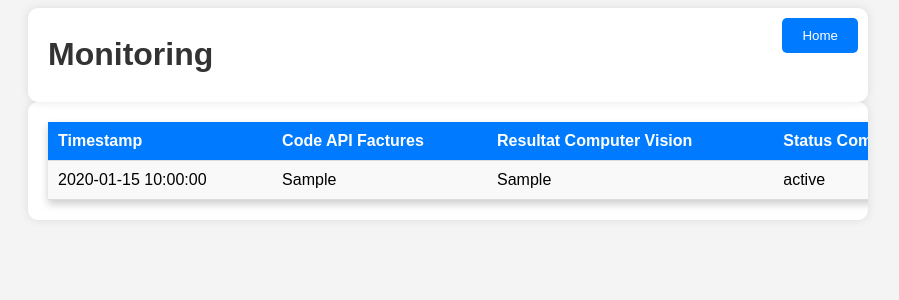
After one commit to data-IA-2023/OCR-Paolo, a FastAPI app: template templates/monitoring.html in a window 1280 px wide. The commit adds this page. Shown: the top 300 px of the page, without its empty margins (192-1091 px from the left). Run offline with FastAPI, Linux system fonts and the light colour scheme; the template is opened without the code that fills it: most values are stand-ins (such as "Sample title", 1, 10 or a date in 2020); parts of the project's set-up code (start-up, migrations or seed data) failed here and were passed over.

Commit message:
push final

```diff
--- a/main.py
+++ b/main.py
@@ -3,63 +3,103 @@ from fastapi.responses import HTMLResponse
 from fastapi.templating import Jinja2Templates
 import requests
 from datetime import datetime
-from computervision import infofacture
-from database import infotodb, getIDfromdb
+from qrcode import decodeQR
+from computervision import extractTextFromImage
+from regex import regextodict
+from database import infotodb, getIDfromdb, getclientinfo, getinfomonitoring, monitoring
 import logging
 
 app = FastAPI()
 templates = Jinja2Templates(directory="templates")
 
+def infofacture(facture):
+    base_url = "https://invoiceocrp3.azurewebsites.net/invoices"
+    url = f"{base_url}/{facture}"
+    Code_API_factures = requests.get(url, headers={'accept': 'application/json'}).status_code
+    ocr = extractTextFromImage(url)
+    text = ocr['Result']
+    status_ocr = str(ocr['Status'])
+    qr = decodeQR(url)
+    qr_info = qr['Result']
+    qr_monitor = qr['Monitor']
+    #-----Car on utilise tous les services dans cette function, on appele notre monitoring maintenant------
+    monitoring(Code_API_factures, text, status_ocr, qr_monitor)
+    #la "magie" de tourner notre ligne de l'ocr a un dictionaire utilisable
+    invoice_data = regextodict(text)
+    #et avec .update on peut agreger un dictionaire a un autre pour combiner le code qr
+    invoice_data.update(qr_info)
+    return {'codeapi':Code_API_factures, 'invoice':invoice_data}
+
 @app.post("/refresh")
 async def refresh(request: Request):
-    allinvoices = []
-    global date
-    api_url = "https://invoiceocrp3.azurewebsites.net/invoices"
-    date = {'date': '2019-12-18 09:28:00'}
-    try:
-        while datetime.strptime(date['date'], '%Y-%m-%d %H:%M:%S') <= datetime.today().replace(hour=0, minute=0, second= 0):
-            response = requests.get(api_url, headers={'accept': 'application/json'}, params={'start_date': date['date']})
-            if response.status_code == 200:
-                data = response.json()
-                for item in data['invoices']:
-                    allinvoices.append(item['no'])
-                    date.update({'date': item['dt']})
-            else:
-                logging.exception("Failed to fetch data from API:")
-                return {"error": f"ERROR: Reponse API {response.status_code}"}
-        for facture in allinvoices:
-            if facture.split('-')[0] not in getIDfromdb():
-                try:
-            #-----OCR de facture----------
-                    invoice = infofacture(facture)
-                    invoice_data = invoice['invoice']
-            #----Mettre a jour la base des données si il y a une facture qui est pas déjà-------
-                    infotodb(invoice_data)
-                except Exception as error:
-                    print(error)
-                    invoice_data = None
-                    if invoice['codeapi'] != 200:
-                        break
-
-    except Exception as error:
-        logging.exception("An error occurred while refreshing invoices:")
-        return {"error": "An error occurred while refreshing invoices. Please check logs for more information."}
+	allinvoices = []
+	global date
+	api_url = "https://invoiceocrp3.azurewebsites.net/invoices"
+	date = {'date': '2024-01-01 00:00:00'}
+	try:
+		while datetime.strptime(date['date'], '%Y-%m-%d %H:%M:%S') <= datetime.today().replace(hour=0, minute=0, second= 0):
+			response = requests.get(api_url, headers={'accept': 'application/json'}, params={'start_date': date['date']})
+			if response.status_code == 200:
+				data = response.json()
+				for item in data['invoices']:
+					allinvoices.append(item['no'])
+					date.update({'date': item['dt']})
+			else:
+				logging.exception("Failed to fetch data from API:")
+				return {"error": f"ERROR: Reponse API {response.status_code}"}
+		for facture in allinvoices:
+			if response.status_code != 403:
+				if facture.split('-')[0] not in getIDfromdb():
+					try:
+				#-----OCR de facture----------
+						invoice = infofacture(facture)
+						invoice_data = invoice['invoice']
+				#----Mettre a jour la base des données si il y a une facture qui est pas déjà-------
+						infotodb(invoice_data)
+					except Exception as error:
+						print(f"ERROR:{error}")
+						invoice_data = None
+		return {"message": "Factures actualisées corréctement !"}
+	except Exception as error:
+		logging.exception("An error occurred while refreshing invoices:")
+		return {"error": "An error occurred while refreshing invoices. Please check logs for more information."}
 
 @app.get("/")
 async def home(request: Request):
-    return templates.TemplateResponse("index.html", {"request": request})
+	return templates.TemplateResponse("index.html", {"request": request})
 
 @app.get("/invoice")
 async def invoice(request: Request):
-        return templates.TemplateResponse("invoice.html", {"request": request})
+		return templates.TemplateResponse("invoice.html", {"request": request})
 
 @app.post("/invoice/")
 async def invoice(request: Request, invoice_number: str = Form(...)):
-    try:
-        #-----From computervision.py----------
-        invoice_data = infofacture(invoice_number)['invoice']
-        infotodb(invoice_data)
-    except Exception as error:
-        print(error)
-        invoice_data = None
-    return templates.TemplateResponse("invoice.html", {"request": request, "invoice_data": invoice_data})
+	try:
+		#-----From computervision.py----------
+		invoice_data = infofacture(invoice_number)['invoice']
+		infotodb(invoice_data)
+	except Exception as error:
+		print(f"ERROR: {error}")
+		invoice_data = None
+	return templates.TemplateResponse("invoice.html", {"request": request, "invoice_data": invoice_data})
+
+
+@app.get("/reporting")
+async def details(request: Request):
+	return templates.TemplateResponse("client.html", {"request": request})
+
+@app.post("/reporting")
+async def get_details(request: Request, client_id: str = Form(...), select_type: str = Form(...)):
+	# Assuming you have a function called getclientinfo to fetch client info based on client_id
+	client_info = getclientinfo(client_id)
+	client = client_info.get("Info", {})
+	if select_type == "factures":
+		data = client_info.get("Factures", {})
+	else:
+		data = client_info.get("Produits", {})
+	return templates.TemplateResponse("client.html", {"request": request, "data": data, "client":client})
+
+@app.get("/monitoring")
+async def monitorpage(request: Request):
+	monitoring = getinfomonitoring()
+	return templates.TemplateResponse("monitoring.html", {"request": request, "monitoring": monitoring})
--- /dev/null
+++ b/templates/monitoring.html
@@ -0,0 +1,135 @@
+<!DOCTYPE html>
+<html>
+<head>
+    <title>Monitoring</title>
+    <style>
+        /* Add your CSS styling here */
+        body {
+            font-family: Arial, sans-serif;
+            background-color: #f4f4f4;
+        }
+        .header {
+            max-width: 800px;
+            margin: 0 auto;
+            padding: 7px 20px;
+            background-color: #fff;
+            position: sticky;
+            border-radius: 10px;
+            box-shadow: 0 0 10px rgba(0, 0, 0, 0.1);
+            top: 0;
+            z-index: 1000;
+        }
+        .container {
+            max-width: 800px;
+            margin: 0 auto;
+            padding: 20px;
+            background-color: #fff;
+            border-radius: 10px;
+            box-shadow: 0 0 10px rgba(0, 0, 0, 0.1);
+            position: relative;
+            overflow-x: auto;
+        }
+        h1 {
+            color: #333;
+        }
+        input[type="text"], select {
+            width: 20%;
+            padding: 10px;
+            margin-bottom: 10px;
+            border-radius: 5px;
+            border: 1px solid #ccc;
+        }
+        button[type="submit"] {
+            padding: 10px 20px;
+            background-color: #007bff;
+            color: #fff;
+            border: none;
+            border-radius: 5px;
+            cursor: pointer;
+        }
+        button[type="submit"]:hover {
+            background-color: #0056b3;
+        }
+        ul {
+            list-style-type: none;
+            padding: 0;
+        }
+        li {
+            margin-bottom: 5px;
+        }
+        li strong {
+            color: #007bff;
+        }
+        .product-list {
+            margin-left: 20px;
+        }
+        .product-item:before {
+            content: "\2022"; /* Unicode for bullet point */
+            color: #007bff;
+            margin-right: 5px;
+        }
+        .back-button {
+            position: absolute;
+            top: 10px;
+            right: 10px;
+            padding: 10px 20px;
+            background-color: #007bff;
+            color: #fff;
+            border: none;
+            border-radius: 5px;
+            cursor: pointer;
+        }
+        .back-button:hover {
+            background-color: #0056b3;
+        }
+        table {
+            border-collapse: collapse;
+            min-width: 1200px;
+            box-shadow: 0 4px 8px 0 rgba(0,0,0,0.2); /* Add shadow to table */
+            transition: 0.3s; /* Smooth transition for hover effects */
+        }
+        table:hover {
+            box-shadow: 0 8px 16px 0 rgba(0,0,0,0.2); /* Darker shadow on hover for a "lifted" effect */
+        }
+        th, td {
+            padding: 10px;
+            text-align: left;
+            border-bottom: 1px solid #ddd; /* Add a bottom border to table cells */
+        }
+        th {
+            background-color: #007bff; /* A nice shade of blue for the header */
+            color: white;
+        }
+        tr:hover {background-color: #f5f5f5;} /* Hover effect for rows */
+        tr:nth-child(even) {background-color: #f2f2f2;} /* Zebra-striping for rows */
+        td {
+            background-color: #f9f9f9;
+        }
+    </style>
+</head>
+<body>
+    <div class="header">
+        <button class="back-button" onclick="window.location.href='/'">Home</button>
+        <h1>Monitoring</h1> </div>
+        <div class="container">
+        <table>
+            <tr>
+                <th>Timestamp</th>
+                <th>Code API Factures</th>
+                <th>Resultat Computer Vision</th>
+                <th>Status Computer Vision</th>
+                <th>Resultat QR Code</th>
+            </tr>
+            {% for monit in monitoring %}
+            <tr>
+                <td>{{ monit['Timestamp'] }}</td>
+                <td>{{ monit['Code_API_factures'] }}</td>
+                <td>{{ monit['ComVis_result'] }}</td>
+                <td>{{ monit['ComVis_status'] }}</td>
+                <td>{{ monit['QR_result'] }}</td>
+            </tr>
+            {% endfor %}
+        </table>
+    </div>
+</body>
+</html>
```
Also changed, not shown: computervision.py (+0 -61 lines), database.py (+178 -70 lines), idk.py (deleted, +0 -29 lines), regex.py (added, +36 -0 lines), templates/client.html (+32 -24 lines), templates/index.html (+8 -1 lines), templates/invoices.html (deleted, +0 -36 lines), test_image.png (deleted).
